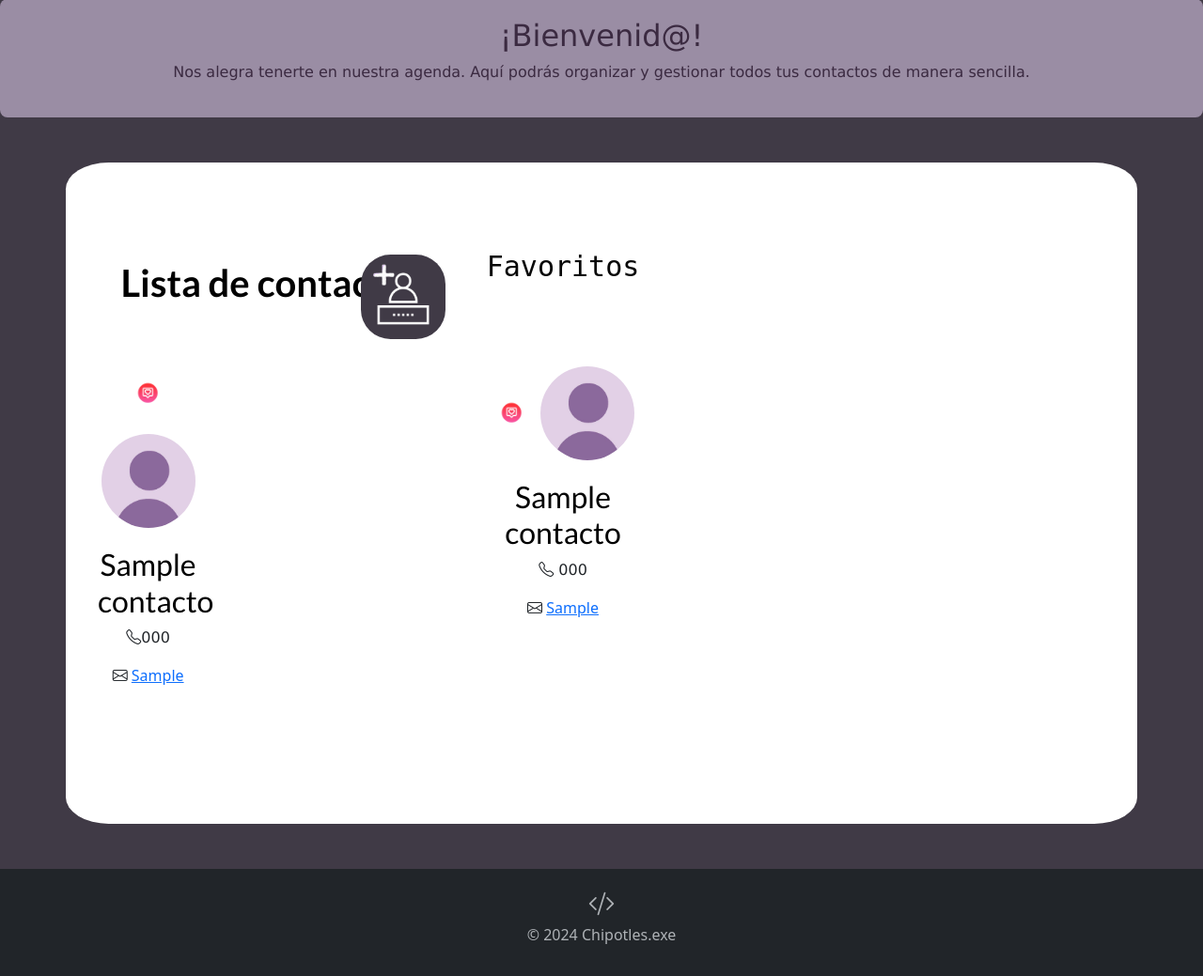
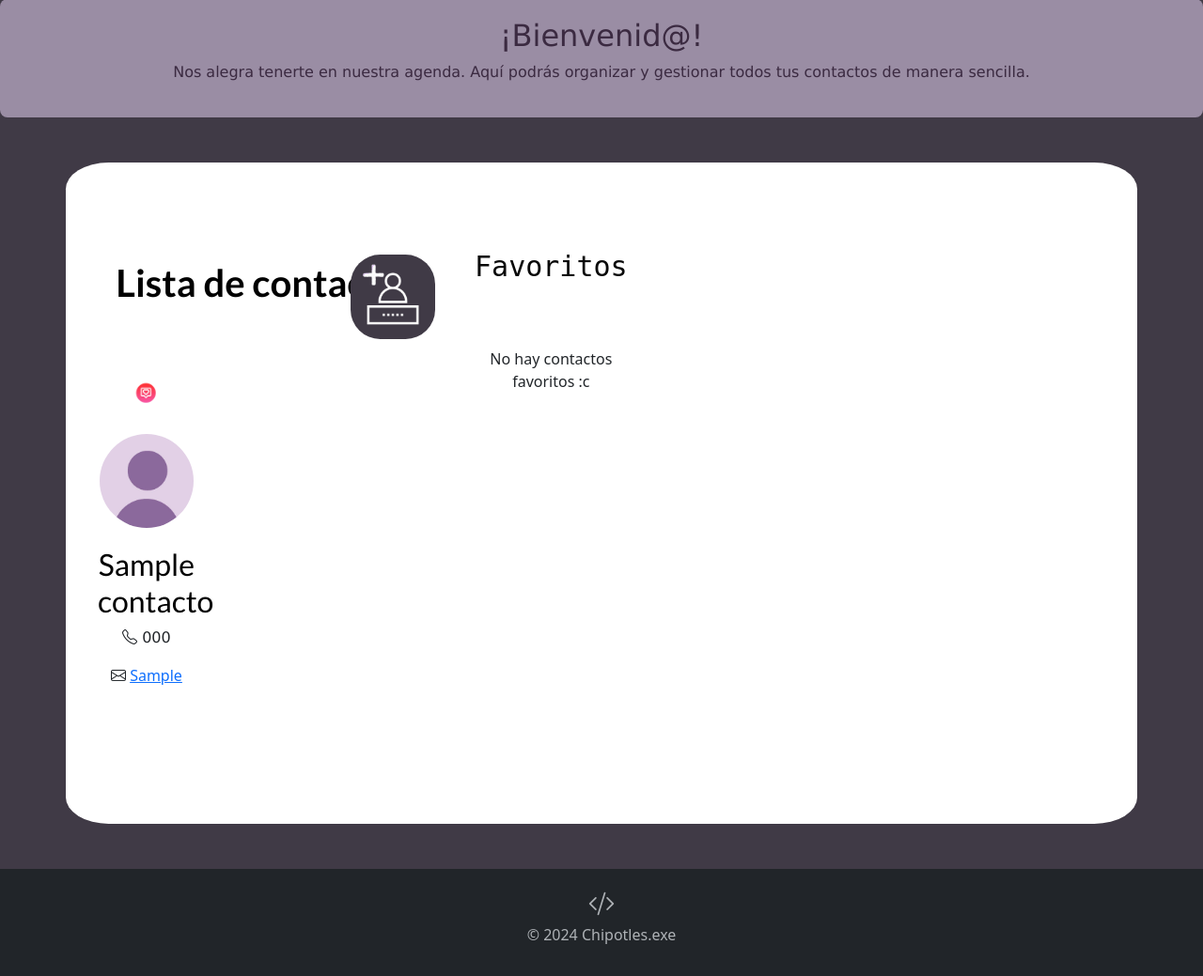
Before and after one commit to Marleemm/AgendaWeb, a PHP site: page / in a window 1280 px wide. Shown: the part 80-1119 px from the top of the page at 94% size. Run offline with PHP 8.4, Linux system fonts and the light colour scheme; tables that the repository leaves empty or names only in its code hold one stand-in row (values such as "Sample post").

Commit message:
fix conexion and update controladorCOnsultar.php

```diff
--- a/Controladores/controlador_agregar.php
+++ b/Controladores/controlador_agregar.php
@@ -21,7 +21,6 @@
 
 
            header("Location: ../index.php");
-            echo "<div class='alert alert-success'>Contacto registrado con éxito</div>";
         } else {
             echo "<div class='alert alert-danger'>Error al registrar el contacto: " . mysqli_error($conexion) . "</div>";
         }
--- a/Controladores/controlador_consultar.php
+++ b/Controladores/controlador_consultar.php
@@ -2,25 +2,33 @@
 
 include __DIR__ . '/../Conexiones/Conexion.php';
 
+function obtenerContactos($soloFavoritos = false)
+{
+    $conexion = conectar();
+    $consulta = "SELECT * FROM contactos";
 
+    if ($soloFavoritos) {
+        $consulta .= " WHERE favorito = 1";
+    }
 
-// Verificar si hay contactos en la base de datos
-function mostrarGeneral()
+    $resultado = mysqli_query($conexion, $consulta);
+    $contactos = [];
+
+    if ($resultado) {
+        while ($contacto = mysqli_fetch_assoc($resultado)) {
+            $contactos[] = $contacto;
+        }
+    }
+
+    mysqli_close($conexion);
+    return $contactos;
+}
+
+function generarHtmlContacto($contacto)
 {
-
-    $conexion = conectar();
-
-    $consulta = "SELECT * FROM contactos";
-    $resultado = mysqli_query($conexion, $consulta);
-
-    if (mysqli_num_rows($resultado) > 0) {
-        // Iterar sobre los resultados y generar el HTML dinámicamente
-        while ($contacto = mysqli_fetch_assoc($resultado)) {
-            // Determinar la imagen del icono de favorito (favorito o no favorito)
     $favIcon = $contacto['favorito'] ? "imagenes/fav.png" : "imagenes/nfav.png";
 
-
-            echo '
+    return '
         <div class="feature col">
             <div class="feature-icon custom-icon">
                 <button type="button" class="favoritos" data-id="' . $contacto['id'] . '">
@@ -28,68 +36,38 @@
                 </button>
                 <img class="me" src="imagenes/contacto.jpg" alt="foto">
                 <input type="checkbox" name="contactos[]" value="' . $contacto['id'] . '" id="contacto_' . $contacto['id'] . '" style="display: none;"> <!-- Checkbox oculto -->
-
                 <input type="radio" name="contacto_radio" value="' . $contacto['id'] . '" id="contacto_radio' . $contacto['id'] . '" style="display: none;">
-
             </div>
-
             <h3 class="fs-2 text-body-emphasis lato-light">' . $contacto['nombre'] . '</h3>
-                <p id="numero"><i class="bi bi-telephone"></i>' . $contacto['telefono'] . '</p>
+            <p id="numero"><i class="bi bi-telephone"></i> ' . $contacto['telefono'] . '</p>
             <i class="bi bi-envelope"></i>
             <a href="mailto:' . $contacto['correo'] . '">' . $contacto['correo'] . '</a>
+        </div>';
+}
 
+function mostrarGeneral()
+{
+    $contactos = obtenerContactos();
 
-            </div>';
-
+    if (!empty($contactos)) {
+        foreach ($contactos as $contacto) {
+            echo generarHtmlContacto($contacto);
         }
     } else {
-        echo "<p>No hay contactos registrados en la agenda.</p>";
+        echo "<p>No hay contactos .</p>";
     }
-
-    // Cerrar la conexión a la base de datos
-    mysqli_close($conexion);
 }
-
-
-
 
 function mostrarFavoritos()
 {
+    $contactos = obtenerContactos(true);
 
-    $conexion = conectar();
-
-    $consulta = "SELECT * FROM contactos";
-    $resultado = mysqli_query($conexion, $consulta);
-
-    if (mysqli_num_rows($resultado) > 0) {
-        // Iterar sobre los resultados y generar el HTML dinámicamente
-        while ($contacto = mysqli_fetch_assoc($resultado)) {
-            // Determinar la imagen del icono de favorito (favorito o no favorito)
-            $favIcon = $contacto['favorito'] ? "imagenes/fav.png" : "imagenes/nfav.png";
-
-            if ($favIcon == "imagenes/fav.png") {
-
-                echo '
-                <div class="feature col">
-                    <div class="feature-icon custom-icon">
-
-                        <button type="button" class="favoritos" data-id="' . $contacto['id'] . '"><img class="fav" src="' . $favIcon . '" alt="foto"></button>
-                        <img class="me" src="imagenes/contacto.jpg" alt="foto">
-
-                    </div>
-
-
-                    <h3 class="fs-2 text-body-emphasis lato-light">'.$contacto['nombre'].'</h3>
-                    <p id="numero"> <i class="bi bi-telephone"></i> '.$contacto['telefono'].'</p>
-                    <i class="bi bi-envelope"></i>
-                    <a href="mailto:'.$contacto['correo'].'">'.$contacto['correo'].'</a>
-                </div>';
+    if (!empty($contactos)) {
+        foreach ($contactos as $contacto) {
+            echo generarHtmlContacto($contacto);
+        }
+    } else {
+        echo "<p>No hay contactos favoritos :c</p>";
     }
 }
-    } else {
-        echo "<p>No hay contactos registrados en la agenda.</p>";
-    }
-
-    // Cerrar la conexión a la base de datos
-    mysqli_close($conexion);
-}
+?>
--- a/Controladores/controlador_favorito.php
+++ b/Controladores/controlador_favorito.php
@@ -14,7 +14,6 @@
     if (mysqli_query($conexion, $consulta)) {
 
 
-        echo "Contacto actualizado con éxito";
         header("Location: ../index.php");
     } else {
         echo "Error al actualizar el contacto: " . mysqli_error($conexion);
--- a/Controladores/controlador_nofav.php
+++ b/Controladores/controlador_nofav.php
@@ -2,8 +2,7 @@
 include __DIR__ . '/../Conexiones/Conexion.php';
 $conexion=conectar();
 
-// Obtener el criterio de ordenamiento y la dirección (asc o desc)
-$criterio = isset($_GET['criterio']) ? $_GET['criterio'] : 'nombre'; // Predeterminado: ordenar por nombre
+$criterio = isset($_GET['criterio']) ? $_GET['criterio'] : 'nombre';
 $orden = isset($_GET['orden']) ? $_GET['orden'] : 'asc'; // Predeterminado: ascendente
 
 // Consultar contactos ordenados
--- a/Formularios/formulario.php
+++ b/Formularios/formulario.php
@@ -70,7 +70,7 @@
 
 
 
-<div id="fondo-oscuro"></div>
+
 
 <div id="formulario-contacto">
 
--- a/Scripts/agregar.js
+++ b/Scripts/agregar.js
@@ -1,15 +1,12 @@
-// Selecciona el botón
-const boton = document.getElementById('boton');
-const formularioContainer = document.getElementById('formulario-container');
+function cargarFormularioAgregar() {
+    const formularioAgregar = document.getElementById('formulario-agregar');
+    const url = '../AgendaWeb/Formularios/formulario.php'; // Ruta al formulario
 
-// Cargar el formulario de forma dinámica
-boton.addEventListener('click', function() {
-    if (!formularioContainer.innerHTML) {
-        // Cargar el contenido del formulario desde el archivo HTML
-        fetch('Formularios/formulario.php')
+    if (!formularioAgregar.innerHTML) {
+        fetch(url)
             .then(response => response.text())
             .then(html => {
-                formularioContainer.innerHTML = html;
+                formularioAgregar.innerHTML = html;
                 const formularioContacto = document.getElementById('formulario-contacto');
                 const cerrarBtn = document.getElementById('cerrar');
 
@@ -23,8 +20,7 @@
                 console.error('Error al cargar el formulario:', error);
             });
     } else {
-        // Si ya está cargado, simplemente mostrar el formulario
         const formularioContacto = document.getElementById('formulario-contacto');
         formularioContacto.style.display = 'block';
     }
-});
+}
--- a/Scripts/favoritos.js
+++ b/Scripts/favoritos.js
@@ -4,6 +4,7 @@
         var contactoId = button.data('id');
 
         var currentImg = button.find('img');
+
         var currentSrc = currentImg.attr('src');
 
         var newSrc = currentSrc.includes('imagenes/nfav.png') ? 'imagenes/fav.png' : 'imagenes/nfav.png';
@@ -17,11 +18,11 @@
             type: 'POST',
             data: {
                 id: contactoId,
-                favorito: isFavorito // 1 si es favorito, 0 si no
+                favorito: isFavorito
             },
             success: function(response) {
                 console.log(response); // Puedes manejar la respuesta si es necesario
-                location.reload(); // Recargar la página después de actualizar
+                location.reload();
 
             },
             error: function(xhr, status, error) {
--- a/index.php
+++ b/index.php
@@ -60,6 +60,7 @@
                         </ul>
                     </div>
                     <div></div>
+
                     <a class="nav-link dropdown-toggle" id="btn-editar"><img src="imagenes/editar.png" alt="editar" height="40px" width="50px"></a>
 
                     <a class="nav-link dropdown-toggle" id="btn-eliminar"><img src="imagenes/borrar.png" alt="borrar" height="40px" width="50px"></a>
@@ -82,13 +83,21 @@
                 <div class="col-12 col-md-8"> <!-- Toma el 100% en pantallas pequeñas y el 66.67% en pantallas medianas o mayores -->
                     <div class="principal">
                         <div class="titulo d-flex justify-content-between align-items-center position-relative">
+
                             <p class="lato-bold mx-auto mb-0">Lista de contactos</p>
-                    <button id="boton">
+
+
+
+                            <!---Boton de agregar contacto-->
+
+                            <button id="boton" onclick=" cargarFormularioAgregar()">
                                 <img id="agregar" src="imagenes/agregar.png" alt="Agregar contacto">
                             </button>
+
+
                         </div>
-
-                <div id="formulario-container"></div>
+                        <!--- Formulario de agregar contacto -->
+                        <div id="formulario-agregar"></div>
 
                         <form id="eliminar-contactos-form" method="POST" action="./Controladores/controlador.php">
                             <div class="row g-4 py-5 row-cols-1 row-cols-md-3" id="lista">
@@ -178,9 +187,7 @@
 
 
     <script src="https://code.jquery.com/jquery-3.6.0.min.js"></script>
-    <script src="Scripts/favoritos.js">
-
-    </script>
+    <script src="Scripts/favoritos.js"></script>
     <script src="Scripts/filtrar.js"></script>
     <script src="Scripts/filtrar_nofav.js"></script>
 </body>
```
Lines whose indentation alone changed are shown as unchanged.
